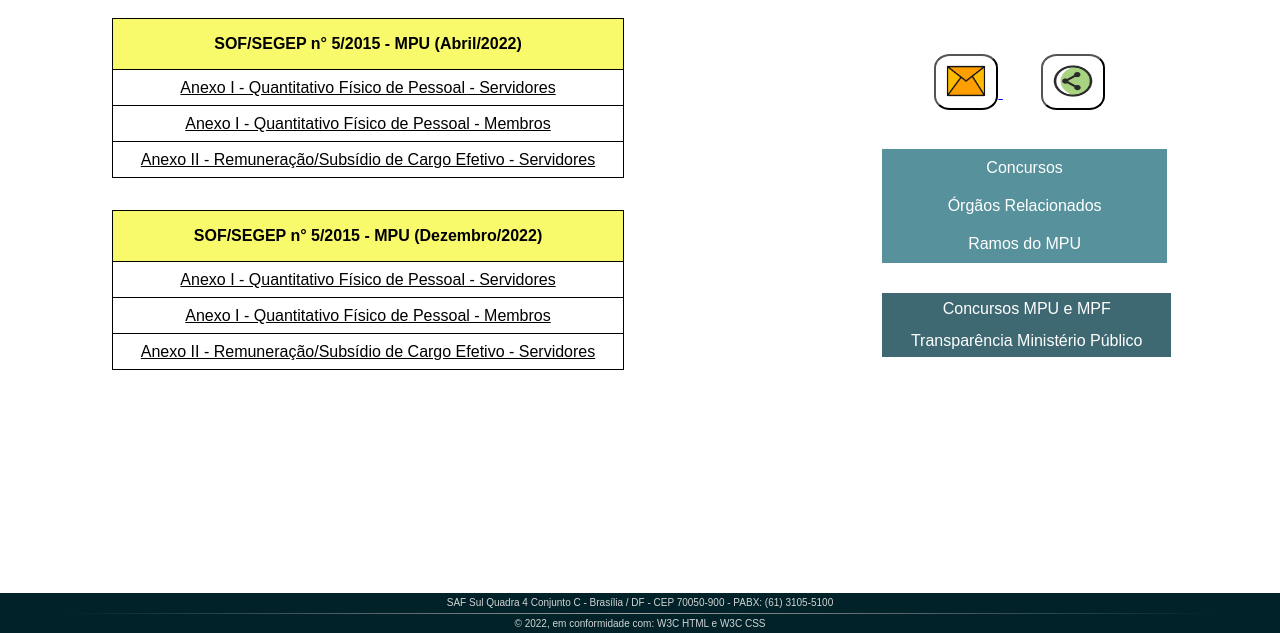
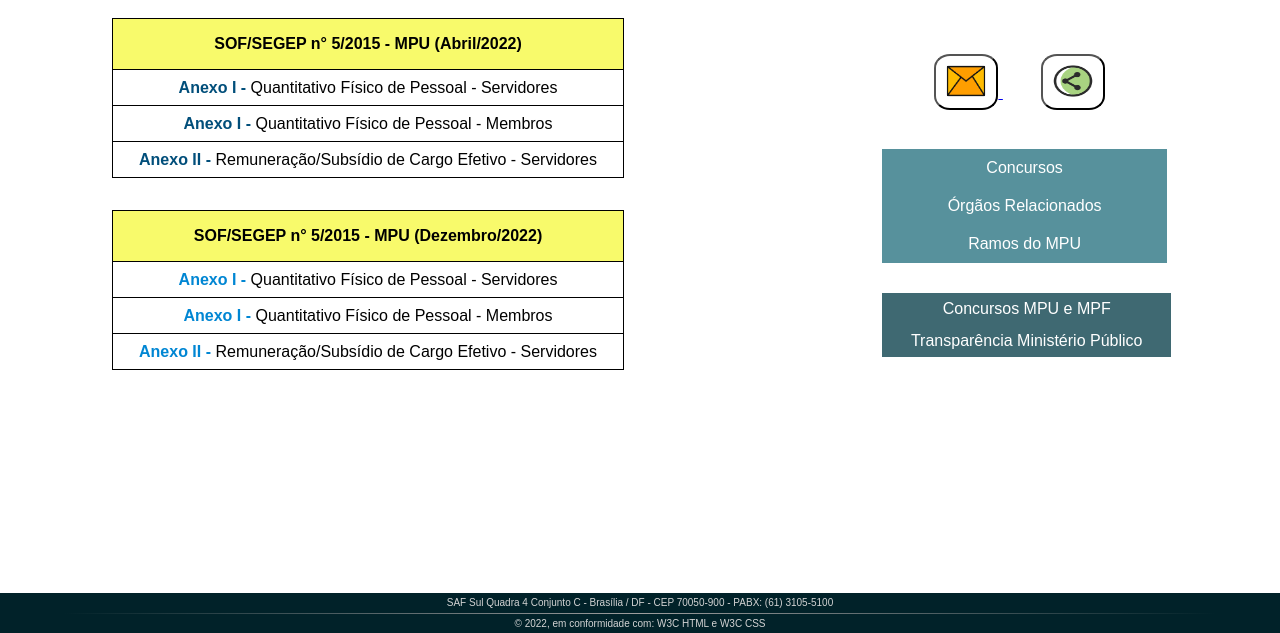
Before and after one commit to melissaturbano/ProjetoAW1, a plain HTML site: page HTML/portariaConjunta.html in a window 1280 px wide. Shown: the part 167-800 px from the top of the page. Drawn offline with Linux system fonts and the light colour scheme.

Commit message:
unico css: style do link portaria conjunta

```diff
--- a/CSS/Style.css
+++ b/CSS/Style.css
@@ -490,11 +490,8 @@ footer {
     margin-left: 5%;
 }
 
-<<<<<<< HEAD
-/* ----------------------------------------------------------------- */
-=======
+
 /* ------- ISABELLA VALERIO -------- */
->>>>>>> 3f576fa6cc81da2bba514c4e2f8a8c9dc4fdf55a
 
 /* TÓPICOS E LINKS */
 
@@ -511,7 +508,7 @@ footer {
 #topico_quadrado_areaCand a:link, #topico_quadrado_intro a:link, #contato_link a:link {
     color: #0086d3;
 }
-#topico_quadrado_areaCand a:visited, #topico_quadrado_intro a:visited, #contato_link a:visited {
+#topico_quadrado_areaCand a:visited, #topico_quadrado_intro a:visited{
     color: #9700d3;
 }
 #topico_quadrado_areaCand a:hover, #topico_quadrado_intro a:hover, #contato_link a:hover {
@@ -537,8 +534,6 @@ footer {
     font-size: 17px;
     text-shadow: 1.5px 1.5px #1414141a;
 }
-
-/* ----------------------------------------------------------------- */
 
 
 /* SECTION */
@@ -577,11 +572,8 @@ footer {
     width: 120%;
 }
 
-<<<<<<< HEAD
-/* ----------------------------------------------------------------- */
-=======
+
 /* SECTION - TÍTULOS */
->>>>>>> 3f576fa6cc81da2bba514c4e2f8a8c9dc4fdf55a
 
 /* Títulos */
 #titulo_intro {
@@ -875,13 +867,7 @@ footer {
     right: 0;
 }
 
-<<<<<<< HEAD
-/* ----------------------------------------------------------------- */
-
-/*PÁGINA FAQ - Melissa Turbano*/
-=======
 /*PÁGINA FAQ */
->>>>>>> 3f576fa6cc81da2bba514c4e2f8a8c9dc4fdf55a
 
 .faq {
     margin: auto;
@@ -1262,6 +1248,20 @@ textarea {
     width: 80%;
 }
 
+#table3 a, #table4 a {
+    text-decoration: none;
+    font-weight: bold;
+}
+#table3 a, #table4 a:link {
+    color: #0086d3;
+}
+#table3 a, #table4 a:hover {
+    color: #014e7a;
+}
+#table3 a:active, #table4 a:active {
+    color: #002941;
+}
+
 th, td {
     border: 1px solid #000000;
 }
@@ -1288,9 +1288,8 @@ td a {
 }
 
 
-/* ----------------------------------------------------------------- */
+/*PÁGINA HORUS */
 
-/*PÁGINA HORUS - Nicole Miguel*/
 .horus {
     margin: auto;
     height: 100px;
--- a/HTML/portariaConjunta.html
+++ b/HTML/portariaConjunta.html
@@ -79,13 +79,13 @@
                         <th id="titulo">SOF/SEGEP n° 5/2015 - MPU (Abril/2022)</th>
                     </tr>
                     <tr>
-                        <td><a href="http://www.mpu.mp.br/navegacao/documentos-e-publicacoes/2tabela_1_1_mpu_abr.ods">Anexo I - Quantitativo Físico de Pessoal - Servidores</a></td>
+                        <td><a href="http://www.mpu.mp.br/navegacao/documentos-e-publicacoes/2tabela_1_1_mpu_abr.ods">Anexo I - </a>Quantitativo Físico de Pessoal - Servidores</td>
                     </tr>
                     <tr>
-                        <td><a href="http://www.mpu.mp.br/navegacao/documentos-e-publicacoes/tabela_1_2_mpu_dez.ods">Anexo I - Quantitativo Físico de Pessoal - Membros</a></td>
+                        <td><a href="http://www.mpu.mp.br/navegacao/documentos-e-publicacoes/tabela_1_2_mpu_dez.ods">Anexo I - </a>Quantitativo Físico de Pessoal - Membros</td>
                     </tr>
                     <tr>
-                        <td><a href="http://www.mpu.mp.br/navegacao/documentos-e-publicacoes/2tabela_2_1_mpu_abr_.ods">Anexo II - Remuneração/Subsídio de Cargo Efetivo - Servidores</a></td>
+                        <td><a href="http://www.mpu.mp.br/navegacao/documentos-e-publicacoes/2tabela_2_1_mpu_abr_.ods">Anexo II - </a>Remuneração/Subsídio de Cargo Efetivo - Servidores</td>
                     </tr>
                 </table>
 
@@ -94,13 +94,13 @@
                         <th id="titulo">SOF/SEGEP n° 5/2015 - MPU (Dezembro/2022)</th>
                     </tr>
                     <tr>
-                        <td><a href="http://www.mpu.mp.br/navegacao/documentos-e-publicacoes/3tabela_1_1_mpu_dez.ods">Anexo I - Quantitativo Físico de Pessoal - Servidores</a></td>
+                        <td><a href="http://www.mpu.mp.br/navegacao/documentos-e-publicacoes/3tabela_1_1_mpu_dez.ods">Anexo I - </a>Quantitativo Físico de Pessoal - Servidores</td>
                     </tr>
                     <tr>
-                        <td><a href="http://www.mpu.mp.br/navegacao/documentos-e-publicacoes/tabela_1_2_mpu_dez.ods">Anexo I - Quantitativo Físico de Pessoal - Membros</a></td>
+                        <td><a href="http://www.mpu.mp.br/navegacao/documentos-e-publicacoes/tabela_1_2_mpu_dez.ods">Anexo I - </a>Quantitativo Físico de Pessoal - Membros</td>
                     </tr>
                     <tr>
-                        <td><a href="http://www.mpu.mp.br/navegacao/documentos-e-publicacoes/tabela_2_1_mpu_dez.ods">Anexo II - Remuneração/Subsídio de Cargo Efetivo - Servidores</a></td>
+                        <td><a href="http://www.mpu.mp.br/navegacao/documentos-e-publicacoes/tabela_2_1_mpu_dez.ods">Anexo II - </a>Remuneração/Subsídio de Cargo Efetivo - Servidores</td>
                     </tr>
                 </table>
             </section>
```
